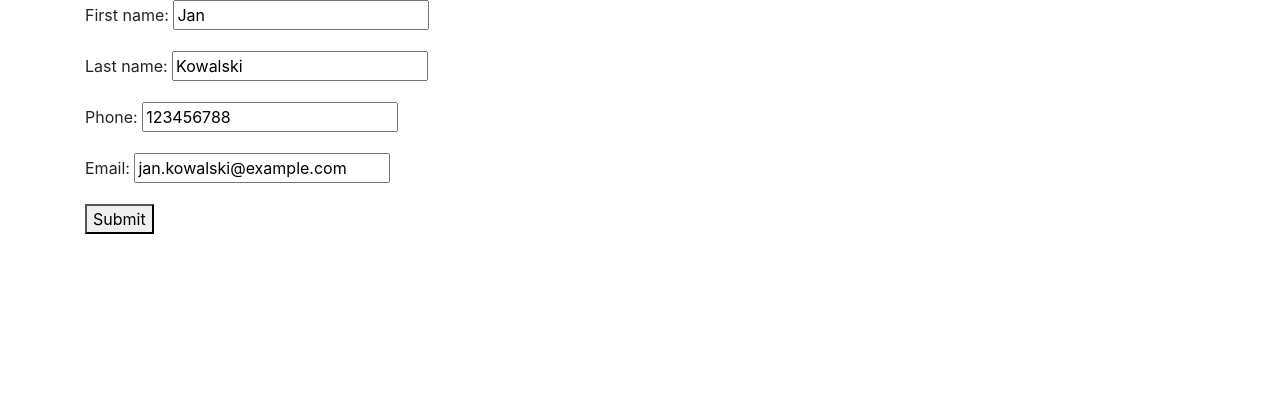
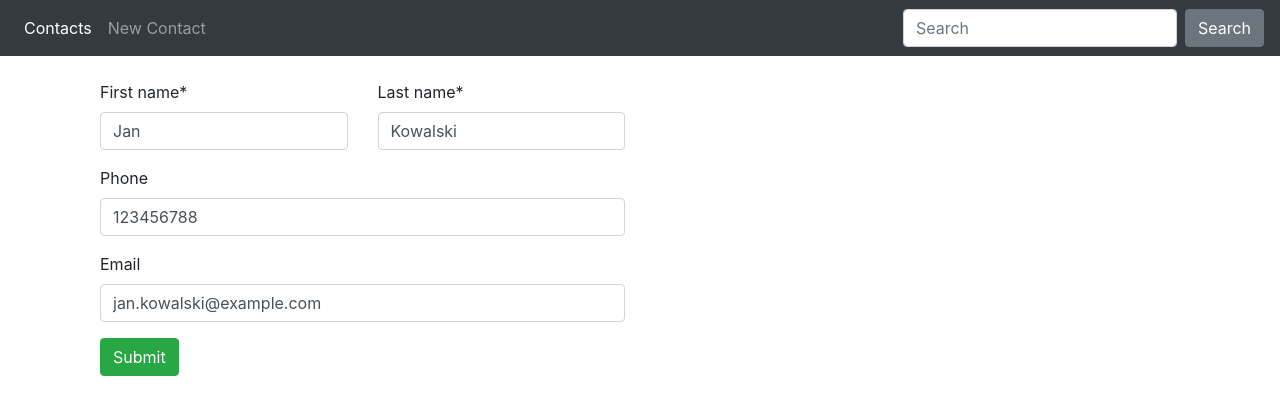
Before and after one commit to AnakinM/phonebook-app, a Django app: page /contact/1/edit in a window 1280 px wide. Shown: the top 415 px of the page. Run offline with Django 3.2, Linux system fonts and the light colour scheme; data comes from the database, SQL or seed files in the repository; some libraries are stand-ins or nearby versions.

Commit message:
Nice styles for displaying views

```diff
--- a/phone_book/contacts/templates/contacts/base.html
+++ b/phone_book/contacts/templates/contacts/base.html
@@ -1,7 +1,6 @@
 <!doctype html>
 <html lang="en">
   <head>
-    <!-- Required meta tags -->
     <meta charset="utf-8">
     <meta name="viewport" content="width=device-width, initial-scale=1, shrink-to-fit=no">
 
@@ -9,12 +8,45 @@
     <link rel="stylesheet" href="https://stackpath.bootstrapcdn.com/bootstrap/4.3.1/css/bootstrap.min.css" integrity="sha384-ggOyR0iXCbMQv3Xipma34MD+dH/1fQ784/j6cY/iJTQUOhcWr7x9JvoRxT2MZw1T" crossorigin="anonymous">
 
     <title>{% block title %}{% endblock title %}</title>
+
+    <style>
+        body {
+          padding-top: 5rem;
+        }
+      </style>
+
   </head>
   <body>
-    <div class="container">
-        {% block content %}
-        {% endblock content %}
-    </div>
+
+      <!-- Navbar -->
+      <nav class="navbar navbar-expand-md navbar-dark bg-dark fixed-top">
+          <button class="navbar-toggler" type="button" data-toggle="collapse" data-target="#navbarsExampleDefault" aria-controls="navbarsExampleDefault" aria-expanded="false" aria-label="Toggle navigation">
+            <span class="navbar-toggler-icon"></span>
+          </button>
+
+          <div class="collapse navbar-collapse" id="navbarsExampleDefault">
+            <ul class="navbar-nav mr-auto">
+              <li class="nav-item active">
+                <a class="nav-link" href="{% url 'contact-list' %}">Contacts <span class="sr-only">(current)</span></a>
+              </li>
+              <li class="nav-item">
+                <a class="nav-link" href="{% url 'new-contact' %}">New Contact</a>
+              </li>
+            </ul>
+            <form class="form-inline my-2 my-lg-0">
+              <input class="form-control mr-sm-2" type="text" placeholder="Search" aria-label="Search">
+              <button class="btn btn-secondary my-2 my-sm-0" type="submit">Search</button>
+            </form>
+          </div>
+        </nav>
+
+    <!-- Content -->
+    <main role="main" class="container">
+        <div class="container">
+            {% block content %}
+            {% endblock content %}
+        </div>
+      </main>
 
     <script src="https://code.jquery.com/jquery-3.3.1.slim.min.js" integrity="sha384-q8i/X+965DzO0rT7abK41JStQIAqVgRVzpbzo5smXKp4YfRvH+8abtTE1Pi6jizo" crossorigin="anonymous"></script>
     <script src="https://cdnjs.cloudflare.com/ajax/libs/popper.js/1.14.7/umd/popper.min.js" integrity="sha384-UO2eT0CpHqdSJQ6hJty5KVphtPhzWj9WO1clHTMGa3JDZwrnQq4sF86dIHNDz0W1" crossorigin="anonymous"></script>
--- a/phone_book/contacts/templates/contacts/delete.html
+++ b/phone_book/contacts/templates/contacts/delete.html
@@ -5,6 +5,6 @@
 {% block content %}
     <form method="POST">
         {% csrf_token %}
-        <button class="btn btn-danger">Yes, Delete!</button>
+        <p>Are you sure you want to delete this contact? <button class="btn btn-danger">Yes, Delete!</button></p>
     </form>
 {% endblock content %}
--- a/phone_book/contacts/templates/contacts/update.html
+++ b/phone_book/contacts/templates/contacts/update.html
@@ -1,13 +1,36 @@
 {% extends "contacts/base.html" %}
 
-{% block title %}Update contact{% endblock title %}
+{% block title %}Edit contact{% endblock title %}
+
+{% load crispy_forms_tags %}
 
 {% block content %}
-    <form method="POST" action="{% url 'add-new-contact' id %}" enctype="multipart/form-data">
+    <form method="POST" action="{% url 'edit-contact' id %}" enctype="multipart/form-data">
         {% csrf_token %}
-        {{ person_form.as_p }}
-        {{ phone_form.as_p }}
-        {{ email_form.as_p }}
-        <button type="submit">Submit</button>
+        <div class="form">
+            <div class="row">
+                <div class="col-3">
+                    {{ person_form.first_name.errors }}
+                    {{ person_form.first_name|as_crispy_field }}
+                </div>
+                <div class="col-3">
+                    {{ person_form.last_name.errors }}
+                    {{ person_form.last_name|as_crispy_field }}
+                </div>
+            </div>
+            <div class="row">
+                <div class="col-6">
+                    {{ phone_form.phone.errors }}
+                    {{ phone_form.phone|as_crispy_field }}
+                </div>
+            </div>
+            <div class="row">
+                <div class="col-6">
+                    {{ email_form.email.errors }}
+                    {{ email_form.email|as_crispy_field }}
+                </div>
+            </div>
+            <button type="submit" class="btn btn-success">Submit</button>
+        </div>
     </form>
 {% endblock content %}
--- a/phone_book/contacts/urls.py
+++ b/phone_book/contacts/urls.py
@@ -10,8 +10,8 @@ from .views import (
 
 urlpatterns = [
     path('', contact_list_view, name="contact-list"),
-    path('contact/<int:id>/', contact_detail_view),
-    path('contact/new/', contact_add_view),
-    path('contact/<int:id>/edit', contact_update_view, name="add-new-contact"),
-    path('contact/<int:id>/delete', contact_delete_view),
+    path('contact/<int:id>/', contact_detail_view, name="contact-details"),
+    path('contact/new/', contact_add_view, name="new-contact"),
+    path('contact/<int:id>/edit', contact_update_view, name="edit-contact"),
+    path('contact/<int:id>/delete', contact_delete_view, name="delete-contact"),
 ]
--- a/phone_book/phone_book/settings.py
+++ b/phone_book/phone_book/settings.py
@@ -38,7 +38,10 @@ INSTALLED_APPS = [
     'django.contrib.messages',
     'django.contrib.staticfiles',
     'contacts',
+    'crispy_forms',
 ]
+
+CRISPY_TEMPLATE_PACK = 'bootstrap4'
 
 MIDDLEWARE = [
     'django.middleware.security.SecurityMiddleware',
```
Also changed, not shown: phone_book/contacts/templates/contacts/create.html (+28 -5 lines), phone_book/contacts/templates/contacts/list.html (+9 -3 lines), phone_book/db.sqlite3.
